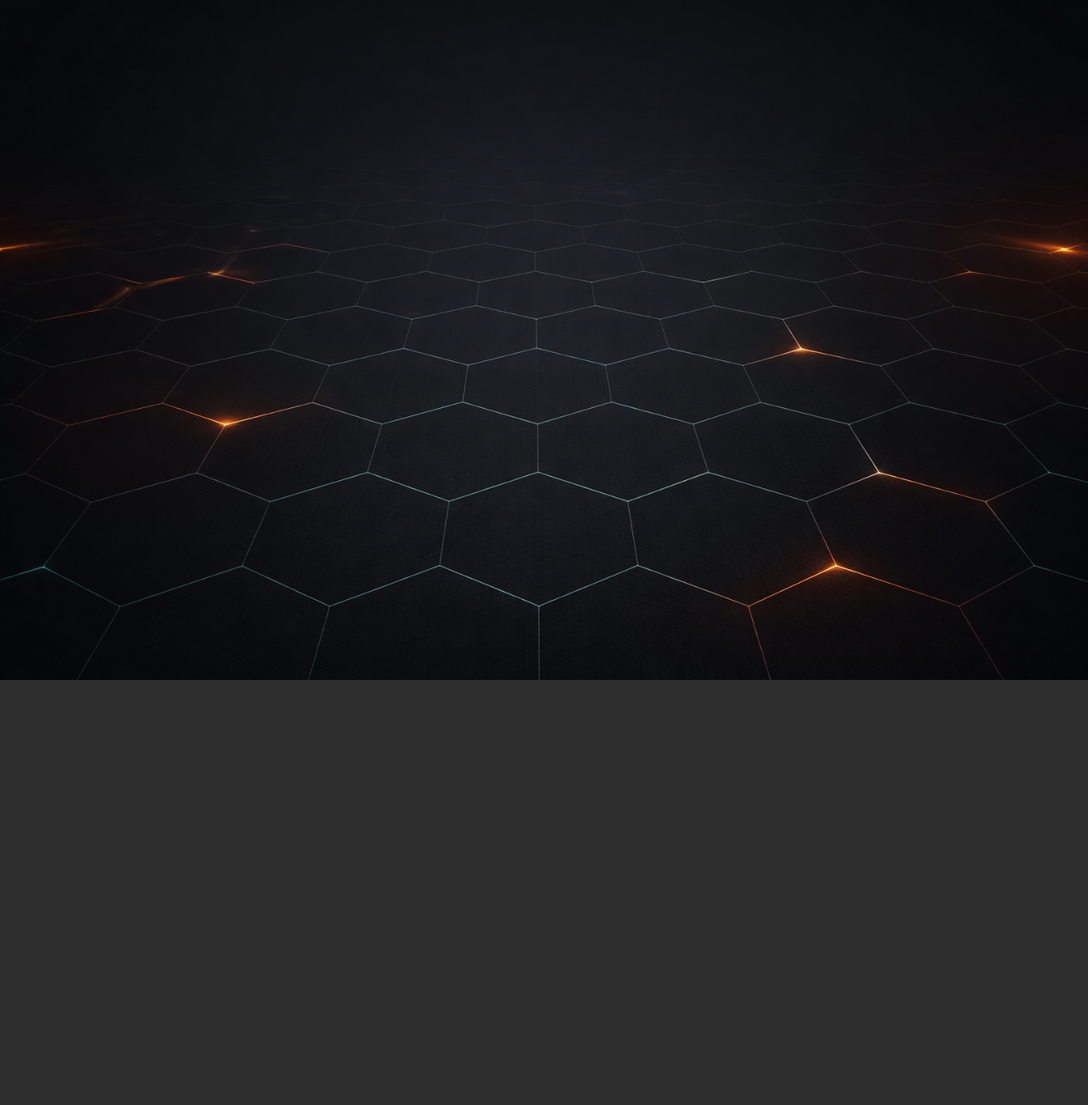
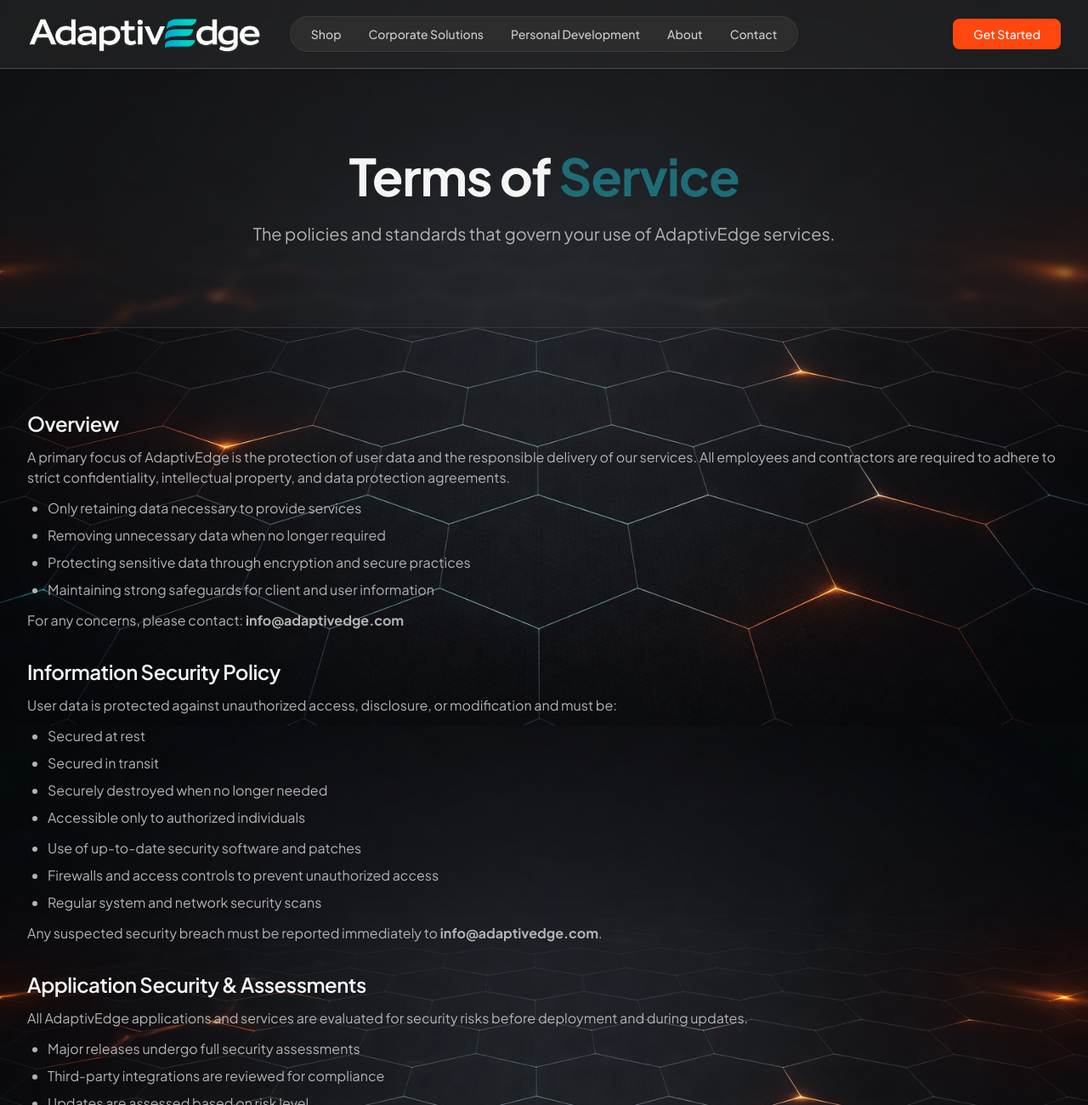
Before and after one commit to erikscomputers/adaptiveEDGE-site, a React (Vite) app: page /terms-of-service in a window 1280 px wide. Before the commit this address had no page. Shown: the top 1300 px of the page at 85% size. Before the commit the page ends 800 px from the top, so only its background shows below. Built offline with nearby package versions, Linux system fonts and the light colour scheme; the HTML template or start-up script is replaced by a standard one.

Commit message:
add terms of service

```diff
--- a/src/App.jsx
+++ b/src/App.jsx
@@ -10,6 +10,7 @@ import AboutPage from '@/pages/AboutPage.jsx';
 import ContactPage from '@/pages/ContactPage.jsx';
 import ShopPage from '@/pages/ShopPage.jsx';
 import PrivacyPolicyPage from '@/pages/PrivacyPolicyPage.jsx';
+import TermsOfServicePage from '@/pages/TermsOfServicePage.jsx';
 
 function App() {
   return (
@@ -25,6 +26,7 @@ function App() {
           <Route path="/shop" element={<ShopPage />} />
           <Route path="/contact" element={<ContactPage />} />
           <Route path="/privacy-policy" element={<PrivacyPolicyPage />} />
+          <Route path="/terms-of-service" element={<TermsOfServicePage />} />
         </Routes>
       </Router>
     </div>
--- a/src/components/Footer.jsx
+++ b/src/components/Footer.jsx
@@ -67,9 +67,11 @@ const Footer = () => {
 >
   Privacy Policy
 </Link>
-            <a href="#" className="text-sm text-muted-foreground hover:text-secondary transition-colors duration-200">
-              Terms of Service
-            </a>
+            <Link to="/terms-of-service">
+  className="text-sm text-muted-foreground hover:text-secondary transition-colors duration-200"
+>
+  Terms of Service
+</Link>
           </div>
         </div>
       </div>
--- /dev/null
+++ b/src/pages/TermsOfServicePage.jsx
@@ -0,0 +1,166 @@
+import React from 'react';
+import { Helmet } from 'react-helmet';
+import { motion } from 'framer-motion';
+import Header from '@/components/Header.jsx';
+import Footer from '@/components/Footer.jsx';
+import BackToTop from '@/components/BackToTop.jsx';
+
+const TermsOfServicePage = () => {
+  return (
+    <>
+      <Helmet>
+        <title>Terms of Service | AdaptivEdge</title>
+        <meta
+          name="description"
+          content="Review the Terms of Service for AdaptivEdge, including policies on data protection, security, and acceptable use."
+        />
+      </Helmet>
+
+      <div className="min-h-screen flex flex-col bg-transparent">
+        <Header />
+
+        {/* Hero Section */}
+        <section className="section-padding bg-card/20 backdrop-blur-sm border-b border-border/50">
+          <div className="container-custom text-center">
+            <motion.div
+              initial={{ opacity: 0, y: 20 }}
+              animate={{ opacity: 1, y: 0 }}
+              transition={{ duration: 0.6 }}
+              className="max-w-3xl mx-auto"
+            >
+              <h1 className="text-4xl md:text-5xl lg:text-6xl font-bold leading-tight mb-6 text-foreground">
+                Terms of <span className="text-secondary">Service</span>
+              </h1>
+              <p className="text-lg md:text-xl leading-relaxed text-muted-foreground">
+                The policies and standards that govern your use of AdaptivEdge services.
+              </p>
+            </motion.div>
+          </div>
+        </section>
+
+        {/* Content Section */}
+        <section className="section-padding bg-transparent">
+          <div className="container-custom max-w-4xl">
+            <motion.div
+              initial={{ opacity: 0, y: 20 }}
+              whileInView={{ opacity: 1, y: 0 }}
+              viewport={{ once: true }}
+              transition={{ duration: 0.6 }}
+              className="space-y-8 text-muted-foreground"
+            >
+
+              {/* Overview */}
+              <div>
+                <h2 className="text-2xl font-semibold text-foreground mb-3">Overview</h2>
+                <p>
+                  A primary focus of AdaptivEdge is the protection of user data and the responsible delivery of our services.
+                  All employees and contractors are required to adhere to strict confidentiality, intellectual property,
+                  and data protection agreements.
+                </p>
+                <ul className="list-disc ml-6 mt-3 space-y-2">
+                  <li>Only retaining data necessary to provide services</li>
+                  <li>Removing unnecessary data when no longer required</li>
+                  <li>Protecting sensitive data through encryption and secure practices</li>
+                  <li>Maintaining strong safeguards for client and user information</li>
+                </ul>
+                <p className="mt-3">
+                  For any concerns, please contact: <strong>info@adaptivedge.com</strong>
+                </p>
+              </div>
+
+              {/* Information Security Policy */}
+              <div>
+                <h2 className="text-2xl font-semibold text-foreground mb-3">Information Security Policy</h2>
+                <p>User data is protected against unauthorized access, disclosure, or modification and must be:</p>
+                <ul className="list-disc ml-6 mt-3 space-y-2">
+                  <li>Secured at rest</li>
+                  <li>Secured in transit</li>
+                  <li>Securely destroyed when no longer needed</li>
+                  <li>Accessible only to authorized individuals</li>
+                </ul>
+                <ul className="list-disc ml-6 mt-3 space-y-2">
+                  <li>Use of up-to-date security software and patches</li>
+                  <li>Firewalls and access controls to prevent unauthorized access</li>
+                  <li>Regular system and network security scans</li>
+                </ul>
+                <p className="mt-3">
+                  Any suspected security breach must be reported immediately to <strong>info@adaptivedge.com</strong>.
+                </p>
+              </div>
+
+              {/* Application Security */}
+              <div>
+                <h2 className="text-2xl font-semibold text-foreground mb-3">Application Security & Assessments</h2>
+                <p>
+                  All AdaptivEdge applications and services are evaluated for security risks before deployment and during updates.
+                </p>
+                <ul className="list-disc ml-6 mt-3 space-y-2">
+                  <li>Major releases undergo full security assessments</li>
+                  <li>Third-party integrations are reviewed for compliance</li>
+                  <li>Updates are assessed based on risk level</li>
+                  <li>Emergency updates may be deployed with follow-up review</li>
+                </ul>
+                <p className="mt-3">
+                  Identified risks are categorized (High, Medium, Low) and addressed accordingly to maintain system integrity.
+                </p>
+              </div>
+
+              {/* Safeguards */}
+              <div>
+                <h2 className="text-2xl font-semibold text-foreground mb-3">Safeguards Policy</h2>
+                <p className="mb-2 font-medium text-foreground">Internal Access Controls</p>
+                <ul className="list-disc ml-6 space-y-2">
+                  <li>Access granted only on a need-to-know basis</li>
+                  <li>Strong password requirements enforced</li>
+                  <li>Access approvals required from leadership</li>
+                </ul>
+
+                <p className="mt-4 mb-2 font-medium text-foreground">Physical & Infrastructure Security</p>
+                <ul className="list-disc ml-6 space-y-2">
+                  <li>Secure hosting environments with controlled access</li>
+                  <li>Monitoring systems and surveillance protections</li>
+                  <li>Industry-standard compliance practices where applicable</li>
+                </ul>
+              </div>
+
+              {/* Data Breach Policy */}
+              <div>
+                <h2 className="text-2xl font-semibold text-foreground mb-3">Data Breach Policy</h2>
+                <p>
+                  Any suspected breach or exposure of data must be reported immediately to
+                  <strong> info@adaptivedge.com</strong>.
+                </p>
+                <p className="mt-2">
+                  AdaptivEdge will promptly investigate incidents and take appropriate action, including:
+                </p>
+                <ul className="list-disc ml-6 mt-3 space-y-2">
+                  <li>Containing and mitigating the breach</li>
+                  <li>Securing affected systems</li>
+                  <li>Notifying impacted users when appropriate</li>
+                </ul>
+                <p className="mt-3">
+                  Where required, regulatory authorities will be notified within applicable legal timeframes.
+                </p>
+              </div>
+
+              {/* General Terms */}
+              <div>
+                <h2 className="text-2xl font-semibold text-foreground mb-3">General Terms</h2>
+                <p>
+                  By using AdaptivEdge services, you agree to comply with these terms and all applicable laws and regulations.
+                  We reserve the right to modify these terms at any time, with updates effective upon posting.
+                </p>
+              </div>
+
+            </motion.div>
+          </div>
+        </section>
+
+        <Footer />
+        <BackToTop />
+      </div>
+    </>
+  );
+};
+
+export default TermsOfServicePage;
```
